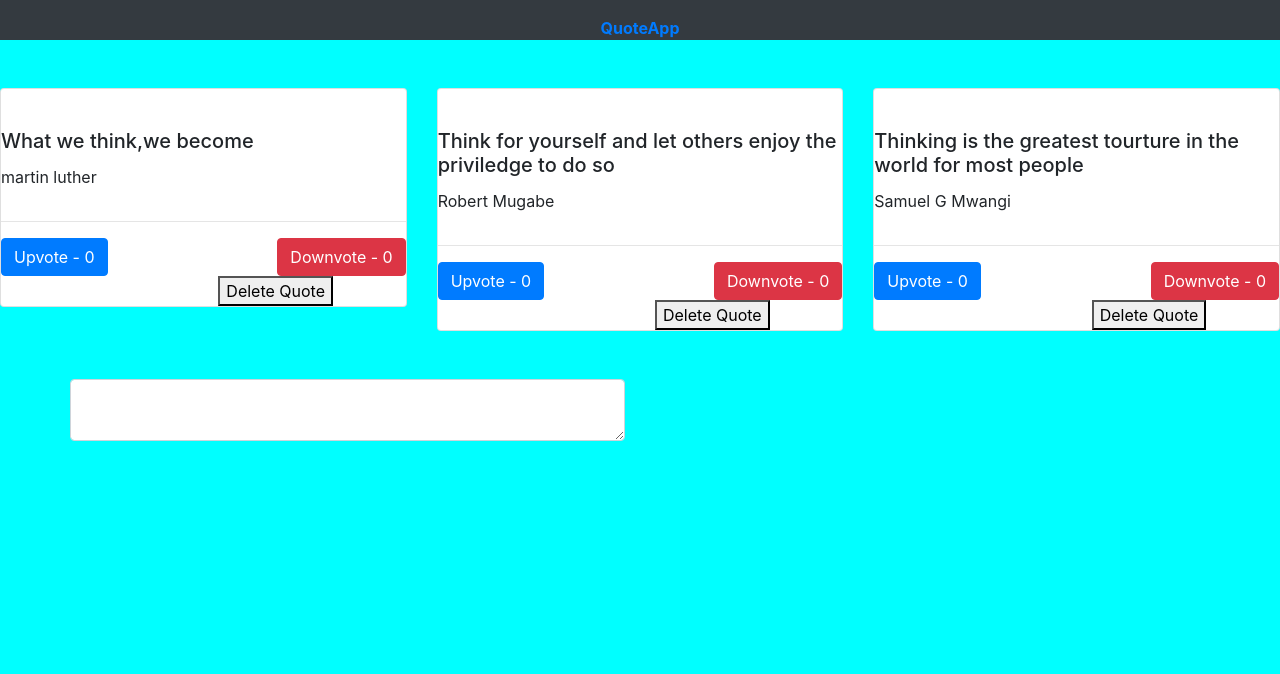
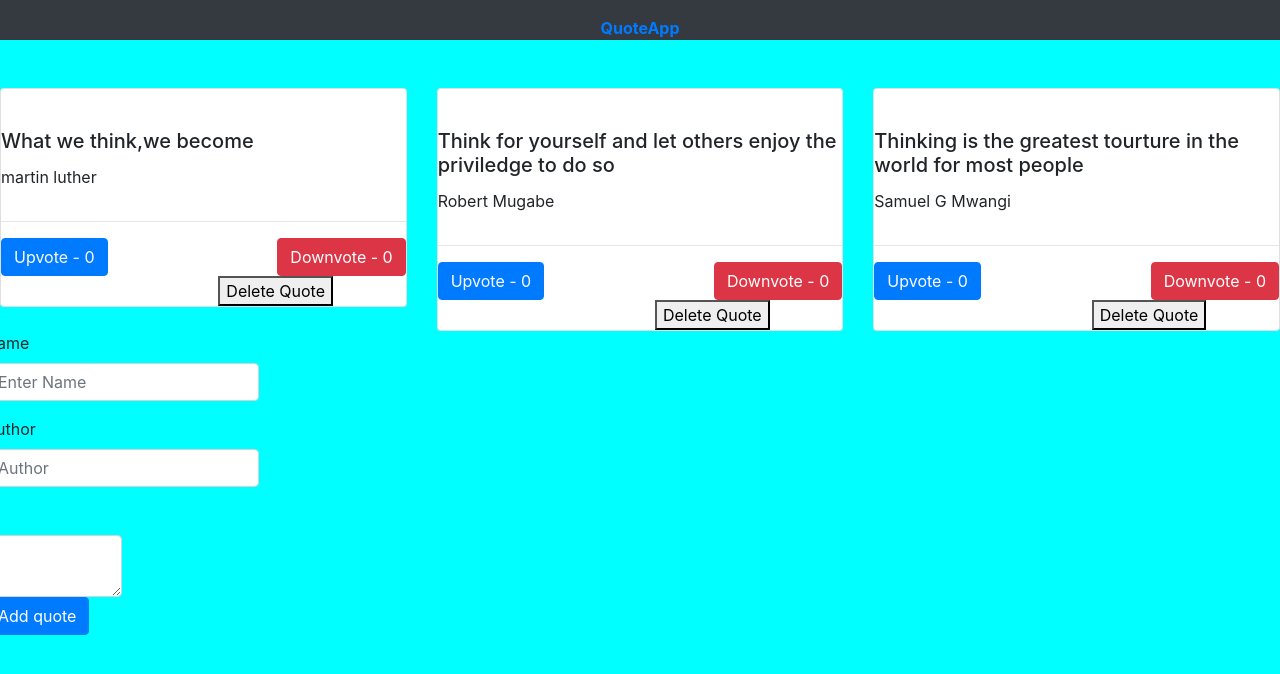
Before and after one commit to Kelvin-Wepo/Quotes-, an Angular app: page / in a window 1280 px wide. Shown: the top 674 px of the page. Built offline with nearby package versions, Linux system fonts and the light colour scheme.

Commit message:
feat;this commit modifies quotes components in html

```diff
--- a/src/app/quotes/quotes.component.html
+++ b/src/app/quotes/quotes.component.html
@@ -89,7 +89,7 @@
 
     </div>
   </div>
-  <div class="container">
+  <!-- <div class="container">
     <div class="form mt-5">
       <form>
 
@@ -98,10 +98,32 @@
       </form>
 
     </div>
-  </div>
+  </div> -->
 
-  <div class="container-main">
+
+  <!-- <div class="container-main">
     <div class="container d-flex justify-content-center align-items-center">
 
     </div>
   </div>
+   -->
+   <form>
+    <div class="form-group">
+      <label for="">Name</label>
+      <input type="" class="form-control" id="exampleInputName" aria-describedby="emailHelp" placeholder="Enter Name">
+      <small id="emailHelp" class="form-text text-muted"></small>
+    </div>
+    <div class="form-group">
+      <label for="exampleInputAuthor">Author</label>
+      <input type="Name" class="form-control" id="exampleInputName" placeholder="Author">
+    </div>
+    <div class="form mt-5">
+      <form>
+
+        <textarea cols="7" row="10" type="text" class="form-control"></textarea>
+
+      </form>
+
+    </div>
+    <button type="submit" class="btn btn-primary">Add quote</button>
+  </form>
```
